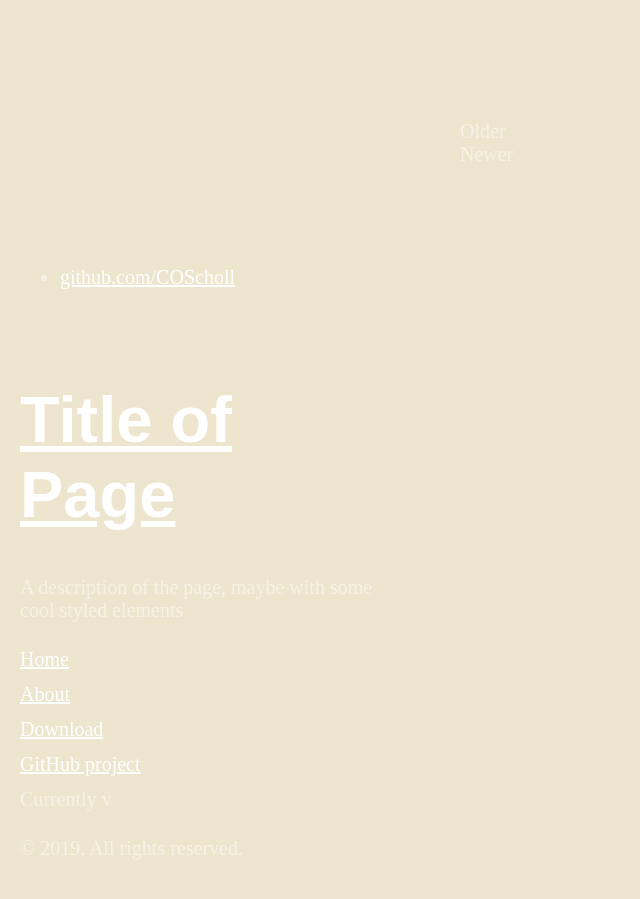
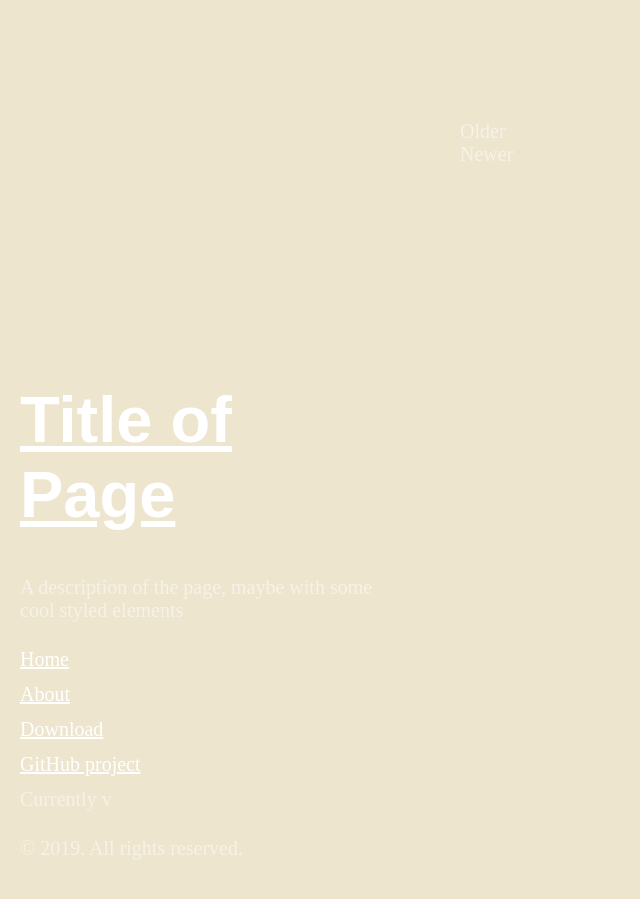
Before and after one commit to COScholl/COScholl.github.io, a Jekyll site: the page built from index.html, in a window 1280 px wide. Shown: the whole page, without its empty margins (0-640 px from the left). Built offline with Jekyll 4.4.1, drawn with Linux system fonts in a browser that asks for light colours.

Commit message:
Update default.html

```diff
--- a/_layouts/default.html
+++ b/_layouts/default.html
@@ -13,9 +13,4 @@
     			</div>
 
   		</body>
-		<footer>
-		<ul>
-	        	<li><a href="https://github.com/COScholl">github.com/COScholl</a></li>
-			</ul>
-		</footer>
 	</html>
```
